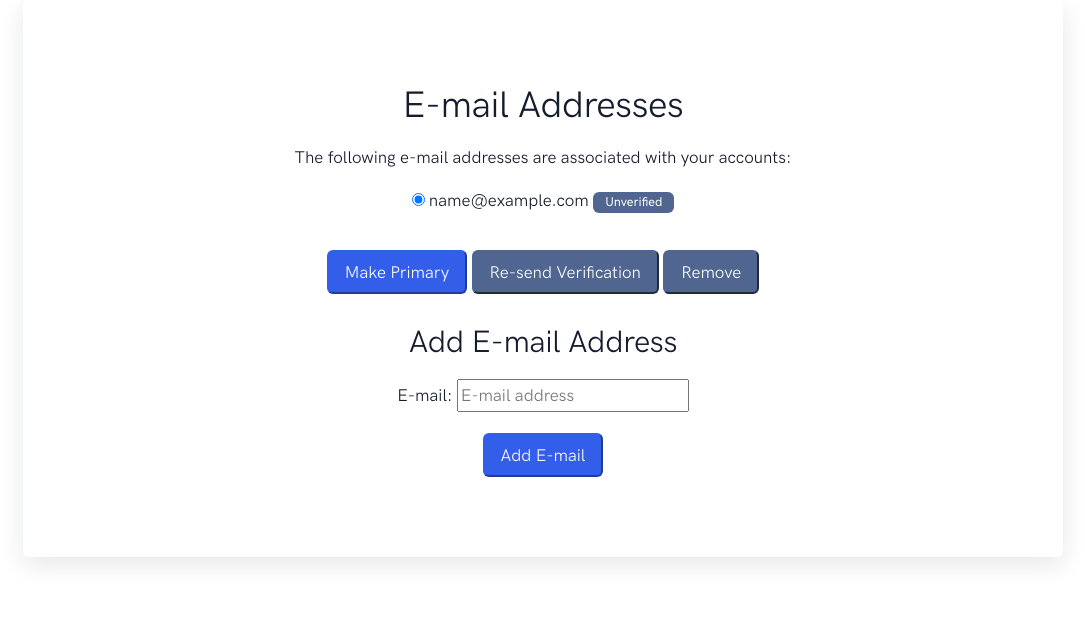
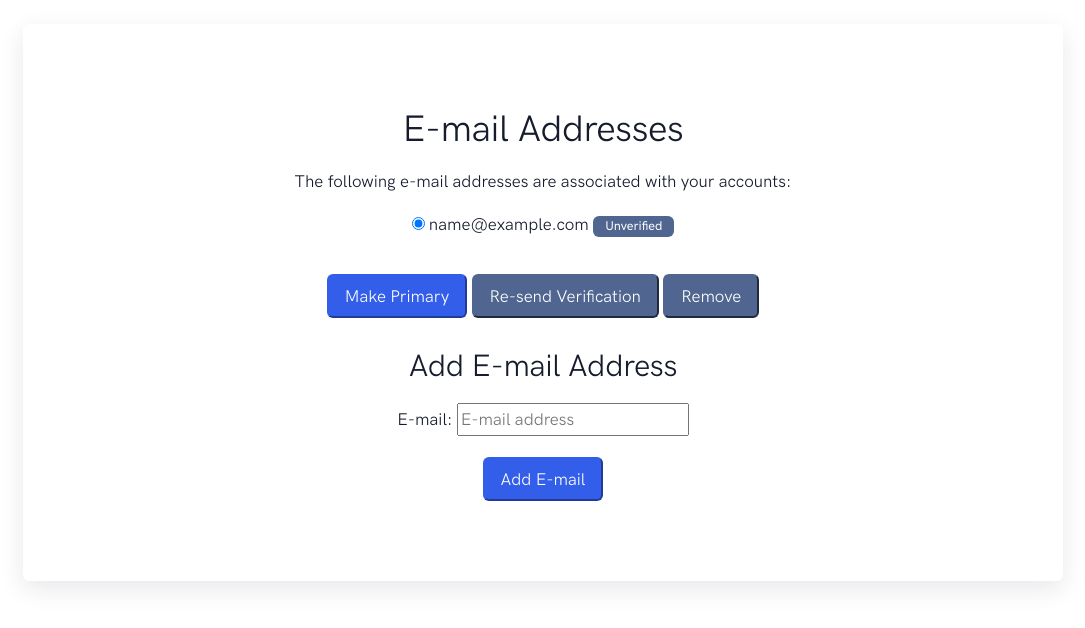
Before and after one commit to gcivil-nyu-org/fall2019-cs-gy-6063-team-debug_entities, a Django app: page /accounts/email/ in a window 1280 px wide. Shown: the part 96-724 px from the top of the page, without its empty margins (97-1182 px from the left). Run offline with Django 3.2, Linux system fonts and the light colour scheme; the visitor is signed in with stand-in values (Sample User, id 1); data comes from the database, SQL or seed files in the repository; some libraries are stand-ins or nearby versions; some web fonts are replaced.

Commit message:
fix size of div

```diff
--- a/showup/templates/account/email.html
+++ b/showup/templates/account/email.html
@@ -8,7 +8,7 @@
 
 {% load crispy_forms_tags %}
 
-<section>
+<section class="pt-6 pt-md-5 pb-8 mb-md-8">
     <div class="text-center container">
         <div class="row align-items-stretch text-center">
             <div class="pt-10 pb-10 card shadow">
```
